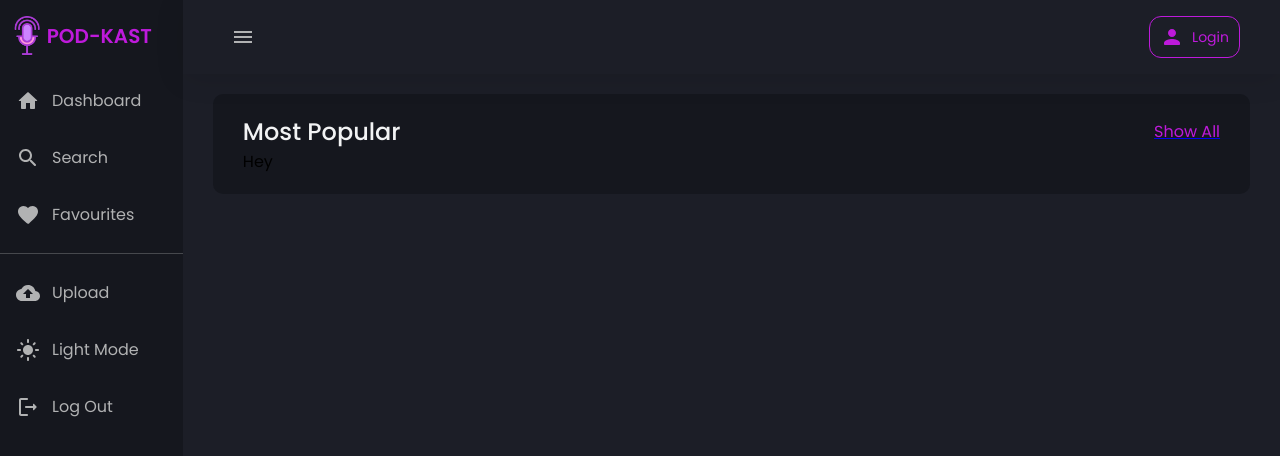
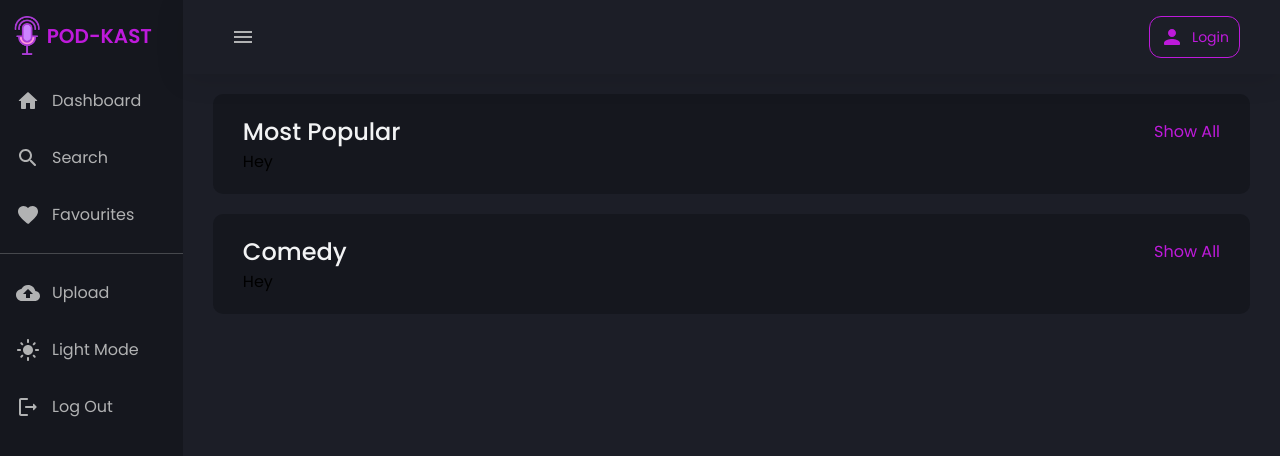
Before and after one commit to KayRaps/KARMOK515_BCL_2401_GROUP-B_KARAB0-MOKGATLE_DJS11., a React (Create React App) app in the folder client/: page / in a window 1280 px wide. Shown: the top 456 px of the page. Built offline with nearby package versions, Linux system fonts and the light colour scheme.

Commit message:
Added  "Show All" link to podcast filters, comedy.

```diff
--- a/client/src/pages/Dashboard.jsx
+++ b/client/src/pages/Dashboard.jsx
@@ -47,13 +47,31 @@ const Dashboard = () => {
         <FilterContainer>
             <Topic>
                 Most Popular
-                <Link>
+                <Link
+                  to={`/showpodcasts/mostpopular`}
+                  style={{ textDecoration: "none"}}
+                >
+                  <Span>Show All</Span>
+                </Link>
+            </Topic>
+            <Podcasts>Hey</Podcasts>
+        </FilterContainer>
+
+        <FilterContainer>
+            <Topic>
+                Comedy
+                <Link
+                  to={`/showpodcasts/comedy`}
+                  style={{ textDecoration: "none" }}
+                >
                   <Span>Show All</Span>
                 </Link>
             </Topic>
             <Podcasts>Hey</Podcasts>
         </FilterContainer>
     </DashboardMain>;
+
+
 };
 
 export default Dashboard;
```
